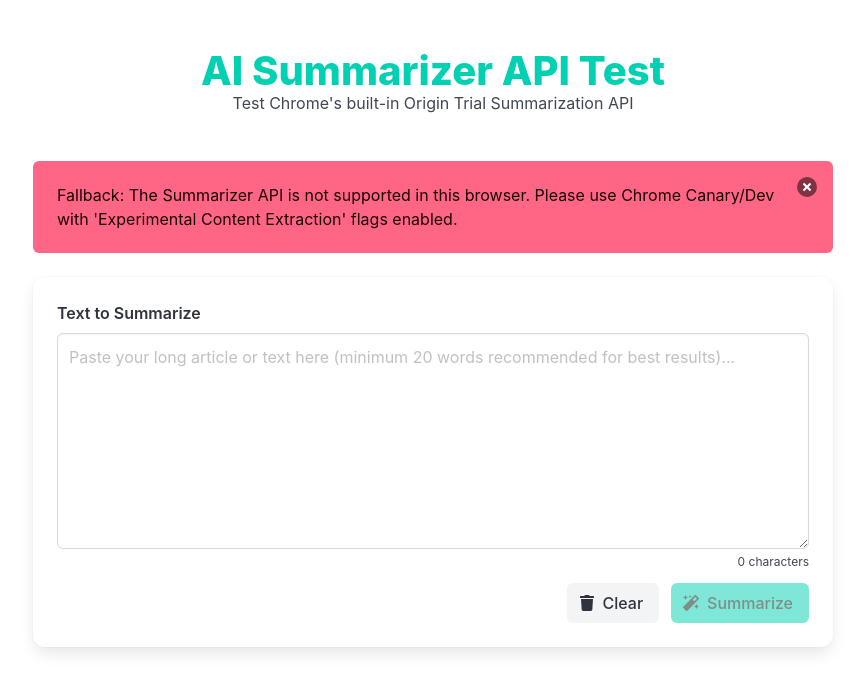
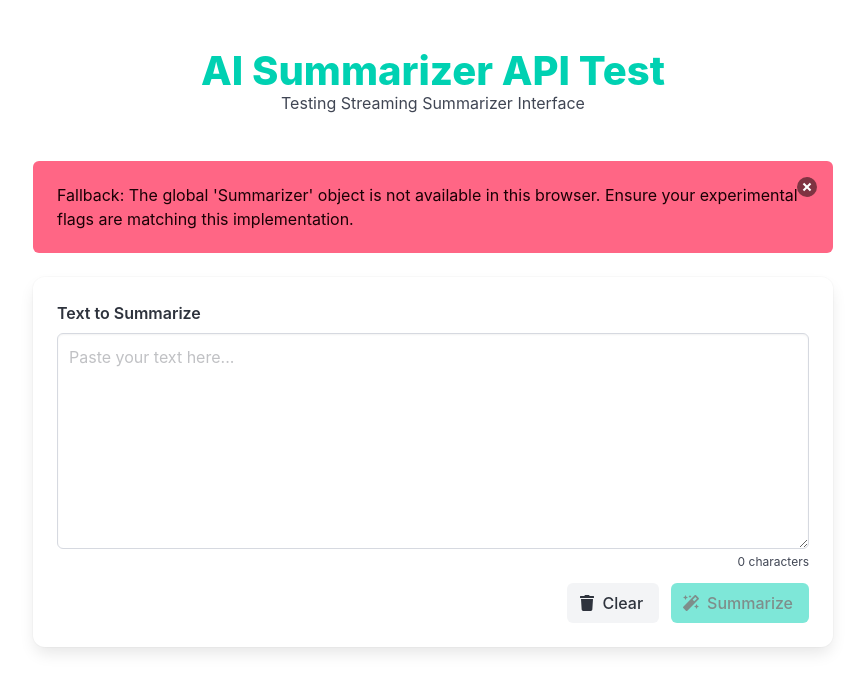
Before and after one commit to ae-app-labs/web-css-experiments, a Jekyll site: the page experiments/summarizer-api/index.html, which Jekyll copies as it is, in a window 1280 px wide. Shown: the top 692 px of the page, without its empty margins (207-1072 px from the left). Built offline with Jekyll 4.4.1, drawn with Linux system fonts in a browser that asks for light colours; some of the changed lines change nothing that is shown.

Commit message:
Update index.html

```diff
--- a/experiments/summarizer-api/index.html
+++ b/experiments/summarizer-api/index.html
@@ -14,12 +14,12 @@
 
       <div class="has-text-centered mb-6">
         <h1 class="title is-2 has-text-primary">AI Summarizer API Test</h1>
-        <p class="subtitle is-6">Test Chrome's built-in Origin Trial Summarization API</p>
+        <p class="subtitle is-6">Testing Streaming Summarizer Interface</p>
       </div>
 
       <div id="statusNotification" class="notification is-warning is-light mb-5">
         <button class="delete" onclick="this.parentElement.classList.add('is-hidden')"></button>
-        <span id="statusMessage">Checking API compatibility...</span>
+        <span id="statusMessage">Checking Summarizer availability...</span>
       </div>
 
       <div class="card mb-5">
@@ -27,7 +27,7 @@
           <div class="field">
             <label class="label">Text to Summarize</label>
             <div class="control">
-              <textarea id="inputText" class="textarea" rows="8" placeholder="Paste your long article or text here (minimum 20 words recommended for best results)..."></textarea>
+              <textarea id="inputText" class="textarea" rows="8" placeholder="Paste your text here..."></textarea>
             </div>
             <p class="help has-text-right" id="charCount">0 characters</p>
           </div>
@@ -49,11 +49,11 @@
         <header class="card-header has-background-light">
           <p class="card-header-title">
             <span class="icon has-text-info mr-2"><i class="fas fa-file-alt"></i></span>
-            Summary Result
+            Summary Output (Streaming)
           </p>
         </header>
         <div class="card-content">
-          <div id="outputText" class="content">
+          <div id="outputText" class="content" style="white-space: pre-wrap;">
             </div>
         </div>
       </div>
@@ -64,7 +64,7 @@
   <script defer src="https://use.fontawesome.com/releases/v5.15.4/js/all.js"></script>
 
   <script>
-    document.addEventListener('DOMContentLoaded', async () => {
+    document.addEventListener('DOMContentLoaded', () => {
       const inputText = document.getElementById('inputText');
       const outputText = document.getElementById('outputText');
       const resultCard = document.getElementById('resultCard');
@@ -74,44 +74,14 @@
       const statusMessage = document.getElementById('statusMessage');
       const charCount = document.getElementById('charCount');
 
-      let summarizerAvailable = false;
-
-      // 1. Check for API Availability and Fallback
-      async function checkAPI() {
-        if (!window.ai || !window.ai.summarizer) {
-          showStatus("Fallback: The Summarizer API is not supported in this browser. Please use Chrome Canary/Dev with 'Experimental Content Extraction' flags enabled.", "is-danger");
-          return false;
-        }
-
-        try {
-          const capabilities = await window.ai.summarizer.capabilities();
-          const available = capabilities.available;
-
-          if (available === 'no') {
-            showStatus("The Summarizer API is supported, but the built-in model is explicitly unavailable on this device.", "is-danger");
-            return false;
-          }
-
-          if (available === 'after-download') {
-            showStatus("The API is available, but needs to download the local model first. This might take a few minutes.", "is-info");
-            summarizeBtn.removeAttribute('disabled');
-            return true;
-          }
-
-          // Fully available ('readily')
-          statusNotification.classList.add('is-hidden');
-          summarizeBtn.removeAttribute('disabled');
-          return true;
-        } catch (error) {
-          showStatus(`Error checking capabilities: ${error.message}`, "is-danger");
-          return false;
-        }
-      }
-
-      // Helper to show custom status banners
-      function showStatus(text, bulmaClass) {
-        statusNotification.className = `notification ${bulmaClass} mb-5`;
-        statusMessage.textContent = text;
+      // 1. Graceful Fallback Check
+      if (typeof Summarizer === 'undefined') {
+        statusNotification.className = "notification is-danger mb-5";
+        statusMessage.textContent = "Fallback: The global 'Summarizer' object is not available in this browser. Ensure your experimental flags are matching this implementation.";
+      } else {
+        // API is available, hide notification and enable button
+        statusNotification.classList.add('is-hidden');
+        summarizeBtn.removeAttribute('disabled');
       }
 
       // 2. Character Counter Listener
@@ -119,57 +89,57 @@
         charCount.textContent = `${inputText.value.length} characters`;
       });
 
-      // 3. Clear Button Click
+      // 3. Clear Button Logic
       clearBtn.addEventListener('click', () => {
         inputText.value = '';
         charCount.textContent = '0 characters';
-        outputText.innerHTML = '';
+        outputText.textContent = '';
         resultCard.classList.add('is-hidden');
       });
 
-      // 4. Summarize Button Click (Execution)
+      // 4. Summarize Stream Execution
       summarizeBtn.addEventListener('click', async () => {
-        const text = inputText.value.trim();
-        if (!text) {
+        const contentBody = inputText.value.trim();
+        if (!contentBody) {
           alert('Please enter some text to summarize.');
           return;
         }
 
-        // Visual loading state
+        // Setup loading layout
         summarizeBtn.classList.add('is-loading');
         summarizeBtn.setAttribute('disabled', 'true');
         resultCard.classList.remove('is-hidden');
-        outputText.innerHTML = '<em class="has-text-grey">Processing summary via local AI model...</em>';
+        outputText.textContent = ''; // Clear previous outputs
 
         try {
-          // Initialize the summarizer options
-          const options = {
-            type: 'key-points', // 'tl;dr', 'key-points', 'teaser', or 'headline'
-            format: 'markdown',  // 'plain-text' or 'markdown'
-            length: 'medium'    // 'short', 'medium', or 'long'
-          };
+          // Initialize via your working signature
+          const summarizer = await Summarizer.create({
+            expectedInputLanguages: ['en'],
+            expectedContextLanguages: ['en'],
+            outputLanguage: 'en',
+            type: 'headline',
+            preference: 'speed',
+            sharedContext: 'Write click inviting headlines'
+          });
 
-          const summarizer = await window.ai.summarizer.create(options);
+          // Handle the streaming response
+          for await (const chunk of summarizer.summarizeStreaming(contentBody)) {
+            // Some API versions return the full cumulative text on each chunk,
+            // others return just the delta. We assign or append accordingly.
+            outputText.textContent = chunk;
+          }
 
-          // Execute summary
-          const result = await summarizer.summarize(text);
-
-          // Render result (Simple line break swap if markdown isn't parsed natively)
-          outputText.innerHTML = result.replace(/\n/g, '<br>');
-
-          // Clean up the model instance
-          summarizer.destroy();
         } catch (error) {
-          showStatus(`Execution Failed: ${error.message}`, "is-danger");
-          outputText.innerHTML = `<span class="has-text-danger">Failed to generate summary. See error banner above.</span>`;
+          statusNotification.className = "notification is-danger mb-5";
+          statusNotification.classList.remove('is-hidden');
+          statusMessage.textContent = `Execution Error: ${error.message}`;
+          outputText.innerHTML = `<span class="has-text-danger">Failed to execute stream. See error above.</span>`;
         } finally {
           summarizeBtn.classList.remove('is-loading');
           summarizeBtn.removeAttribute('disabled');
         }
       });
-
-      // Initialize API check on page load
-      summarizerAvailable = await checkAPI();
     });
   </script>
 </body>
+</html>
```
